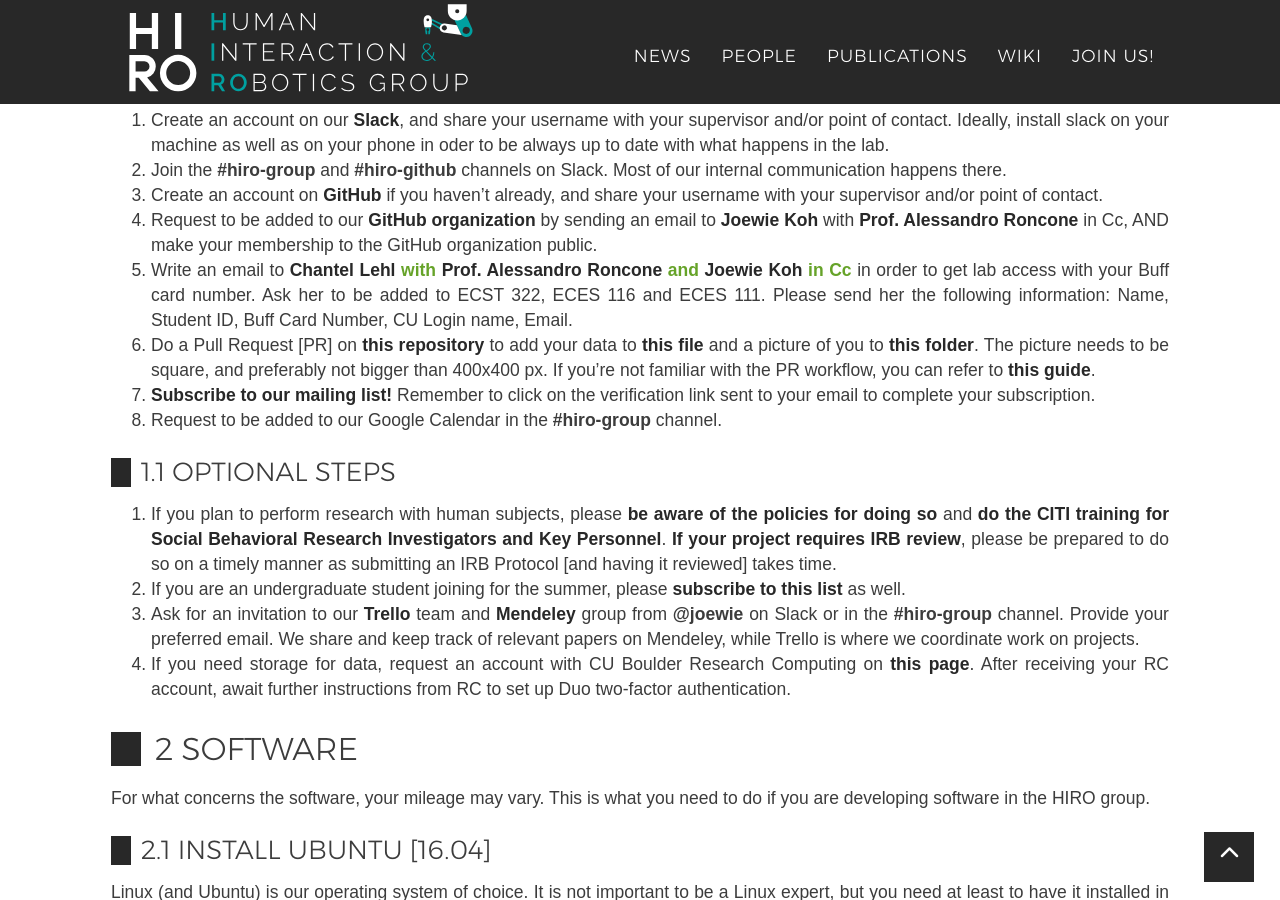
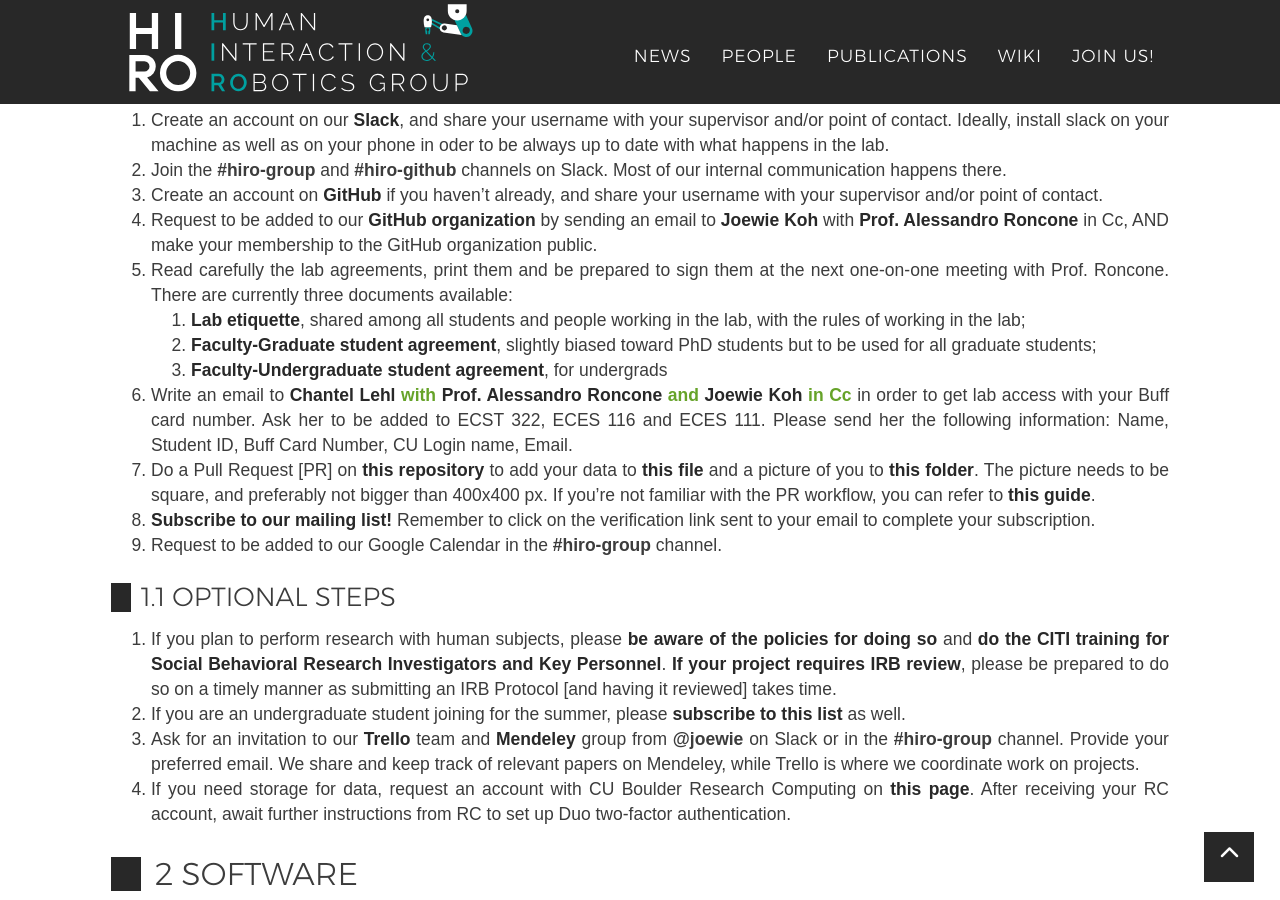
Before and after one commit to HIRO-group/HIRO-group.github.io, a Jekyll site: the page built from _posts/wiki/2019-08-28-new-HIRO-member.md, in a window 1280 px wide and 900 px high, scrolled down 762 px. Built offline with Jekyll 4.4.1, drawn with Linux system fonts in a browser that asks for light colours; nearby versions of some CDN libraries; emoji names are drawn with the system emoji font; some web fonts are replaced.

Commit message:
Added section on Lab agreements in the to-do list.

```diff
--- a/_posts/wiki/2019-08-21-new-HIRO-member.md
+++ b/_posts/wiki/2019-08-28-new-HIRO-member.md
@@ -23,10 +23,14 @@ For _{{ site.meetings.semester }}_, we will be holding group meetings in **{{ si
  2. Join the **#hiro-group** and **#hiro-github** channels on Slack. Most of our internal communication happens there.
  3. Create an account on [GitHub](https://github.com) if you haven't already, and share your username with your supervisor and/or point of contact.
  4. Request to be added to our [GitHub organization](https://github.com/HIRO-group) by sending an email to [Joewie Koh](mailto:joewie.koh@colorado.edu) with [Prof. Alessandro Roncone](mailto:alessandro.roncone@colorado.edu) in Cc, AND make your membership to the GitHub organization public.
- 5. Write an email to [Chantel Lehl](mailto:chantel.lehl@colorado.edu) **with [Prof. Alessandro Roncone](mailto:alessandro.roncone@colorado.edu) and [Joewie Koh](mailto:joewie.koh@colorado.edu) in Cc**{:.color-banner} in order to get lab access with your Buff card number. Ask her to be added to ECST 322, ECES 116 and ECES 111. Please send her the following information: Name, Student ID, Buff Card Number, CU Login name, Email.
- 6. Do a Pull Request [PR] on [this repository](https://github.com/HIRO-group/HIRO-group.github.io) to add your data to [this file](https://github.com/HIRO-group/HIRO-group.github.io/blob/master/_data/people.yml) and a picture of you to [this folder](https://github.com/HIRO-group/HIRO-group.github.io/tree/master/img/people). The picture needs to be square, and preferably not bigger than 400x400 px. If you're not familiar with the PR workflow, you can refer to [this guide](https://github.com/HIRO-group/HIRO-group.github.io/blob/master/CONTRIBUTING.md).
- 7. [Subscribe to our mailing list!](https://lists.colorado.edu/sympa/subscribe/hiro-group) Remember to click on the verification link sent to your email to complete your subscription.
- 8. Request to be added to our Google Calendar in the **#hiro-group** channel.
+ 5. Read carefully the lab agreements, print them and be prepared to sign them at the next one-on-one meeting with Prof. Roncone. There are currently three documents available:
+    1. [Lab etiquette](/docs/HIRO-Group-Lab-Etiquette.pdf), shared among all students and people working in the lab, with the rules of working in the lab;
+    2. [Faculty-Graduate student agreement](/docs/HIRO-Group-Grad-Agreement.pdf), slightly biased toward PhD students but to be used for all graduate students;
+    2. [Faculty-Undergraduate student agreement](/docs/HIRO-Group-UGrad-Agreement.pdf), for undergrads
+ 6. Write an email to [Chantel Lehl](mailto:chantel.lehl@colorado.edu) **with [Prof. Alessandro Roncone](mailto:alessandro.roncone@colorado.edu) and [Joewie Koh](mailto:joewie.koh@colorado.edu) in Cc**{:.color-banner} in order to get lab access with your Buff card number. Ask her to be added to ECST 322, ECES 116 and ECES 111. Please send her the following information: Name, Student ID, Buff Card Number, CU Login name, Email.
+ 7. Do a Pull Request [PR] on [this repository](https://github.com/HIRO-group/HIRO-group.github.io) to add your data to [this file](https://github.com/HIRO-group/HIRO-group.github.io/blob/master/_data/people.yml) and a picture of you to [this folder](https://github.com/HIRO-group/HIRO-group.github.io/tree/master/img/people). The picture needs to be square, and preferably not bigger than 400x400 px. If you're not familiar with the PR workflow, you can refer to [this guide](https://github.com/HIRO-group/HIRO-group.github.io/blob/master/CONTRIBUTING.md).
+ 8. [Subscribe to our mailing list!](https://lists.colorado.edu/sympa/subscribe/hiro-group) Remember to click on the verification link sent to your email to complete your subscription.
+ 9. Request to be added to our Google Calendar in the **#hiro-group** channel.
 
 ## 1.1 Optional steps
 
```
Also changed, not shown: 2 other files.
